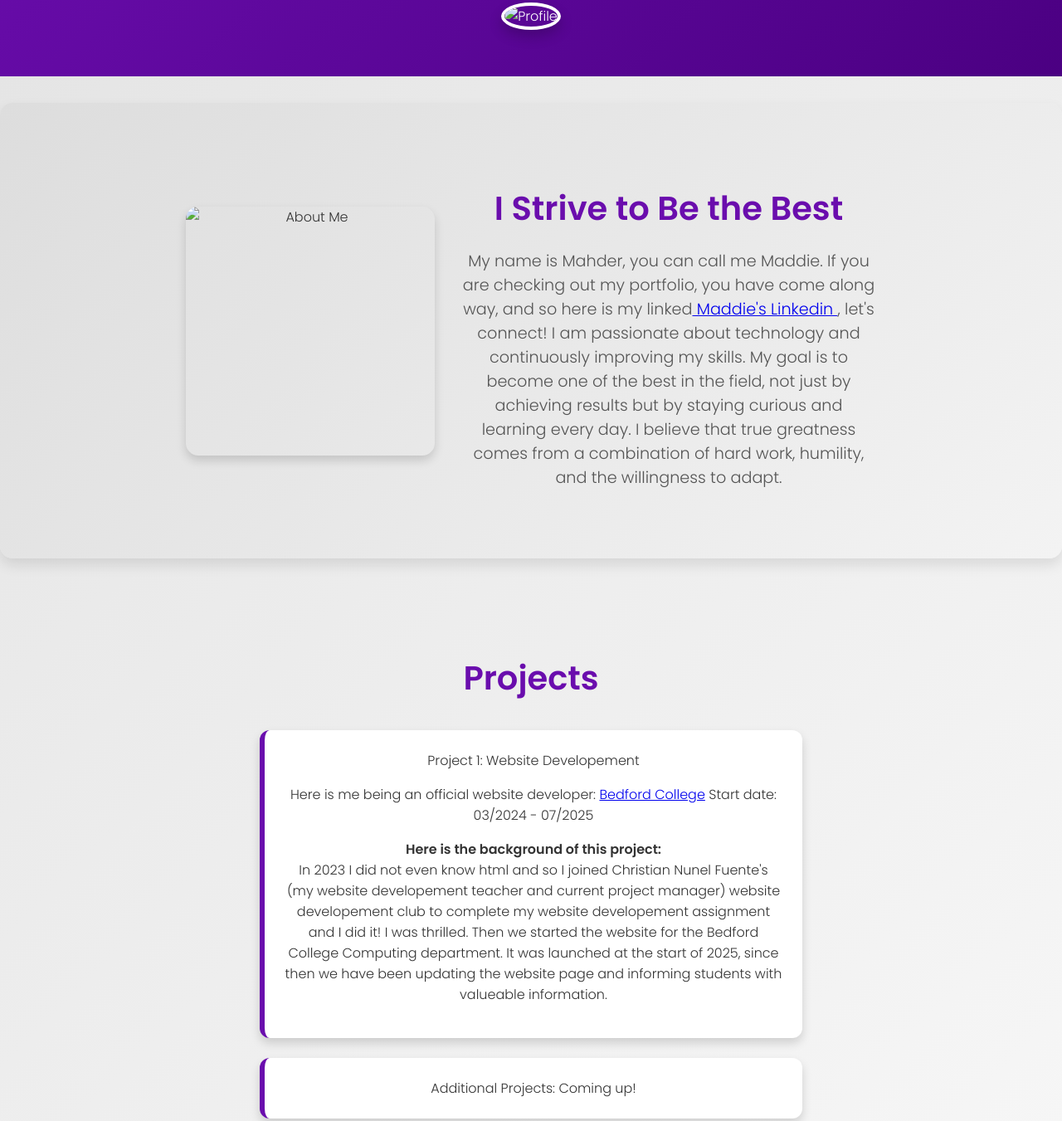
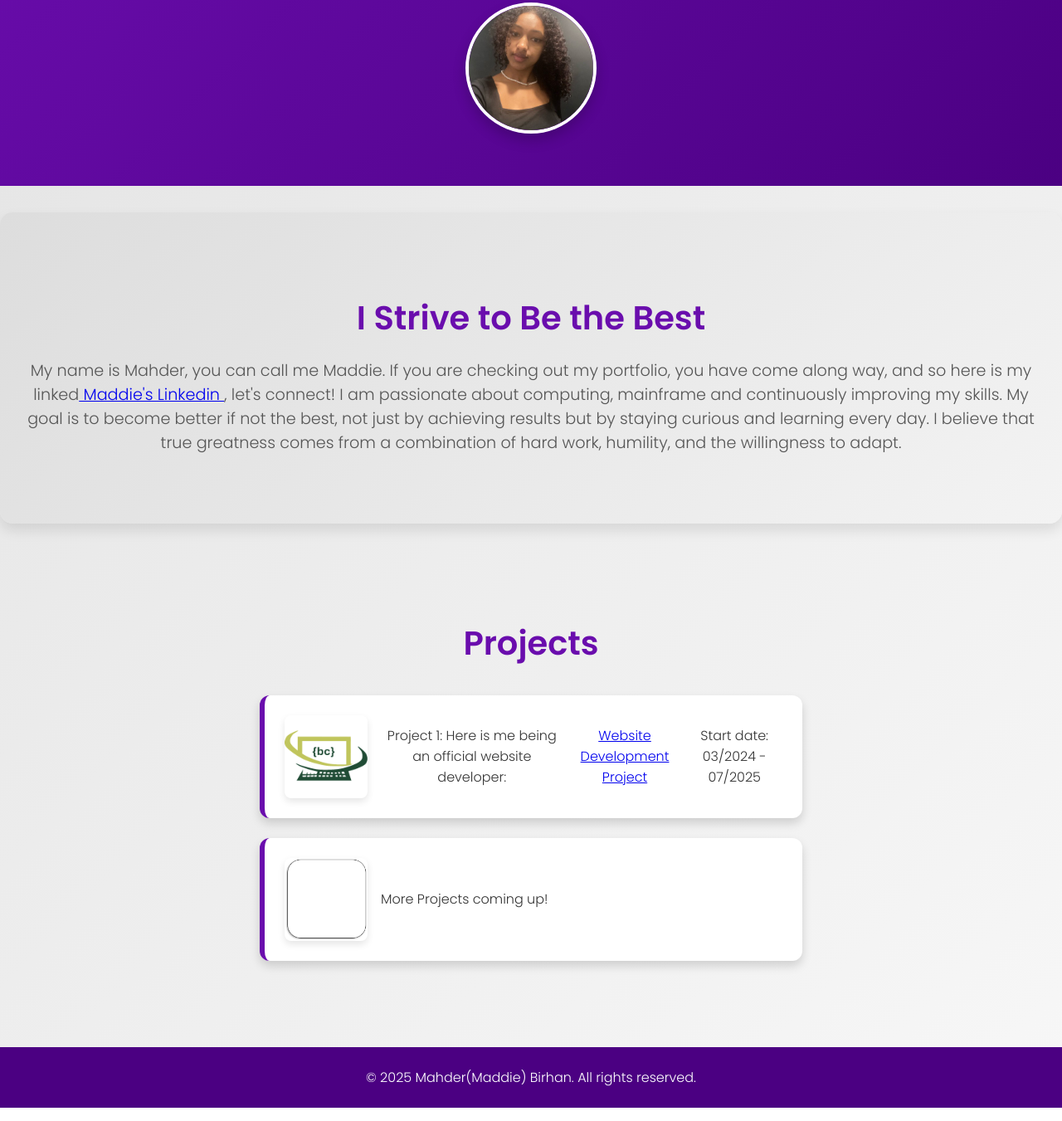
Before and after one commit to MaddieGit/portfolio, a plain HTML site: page index.html in a window 1280 px wide. Shown: the part 217-1568 px from the top of the page at 83% size. Drawn offline with Linux system fonts and the light colour scheme.

Commit message:
changes made

```diff
--- a/index.html
+++ b/index.html
@@ -7,7 +7,7 @@
     <link rel="preconnect" href="https://fonts.googleapis.com">
     <link rel="stylesheet" href="https://fonts.googleapis.com/css2?family=Poppins:wght@300;600&display=swap">
     <style>
-        body {
+       body {
             margin: 0;
             font-family: 'Poppins', sans-serif;
             background: linear-gradient(135deg, #e3e3e3, #f7f7f7);
@@ -51,14 +51,14 @@
             justify-content: center;
             gap: 2rem;
         }
-        .about-me img {
+        /*.about-me img {
             width: 300px;
             height: 300px;
             border-radius: 15px;
             box-shadow: 0 6px 12px rgba(0, 0, 0, 0.15);
-        }
+        }*/
         .about-me div {
-            max-width: 500px;
+            max-width: auto; /*500px*/
         }
         .about-me h2 {
             font-size: 2.5rem;
@@ -78,6 +78,15 @@
             box-shadow: 0 6px 12px rgba(0, 0, 0, 0.15);
             transition: transform 0.3s, box-shadow 0.3s;
             border-left: 6px solid #6a0dad;
+            display: flex;
+            align-items: center;
+            gap: 1rem;
+        }
+        .project img {
+            width: 100px;
+            height: 100px;
+            border-radius: 8px;
+            box-shadow: 0 4px 8px rgba(0, 0, 0, 0.1);
         }
         .project:hover {
             transform: scale(1.04);
@@ -99,35 +108,29 @@
 <body>
     <header>
         <h1>My Portfolio</h1>
-        <p>Coming intern at TES Enterprise Solution</p>
+        <p>Coming intern @TES Enterprise Solution</p>
         <p></p>
-        <img src="profile.jpg" alt="Profile" class="profile">
+        <img src="index.jpg" alt="Profile" class="profile">
     </header>
 
+
     <section class="about-me">
-        <img src="profile.jpg" alt="About Me">
+            <!--<img src="profile2.jpeg" alt="About Me 1">-->
         <div>
             <h2>I Strive to Be the Best</h2>
             <p>My name is Mahder, you can call me Maddie. If you are checking out my portfolio, you have come along way, and so here is my linked<a href="www.linkedin.com/in/mahder-maddie-birhan-704b24280"> Maddie's Linkedin </a>, let's connect!
 
-            I am passionate about technology and continuously improving my skills. My goal is to become one of the best in the field, not just by achieving results but by staying curious and learning every day. I believe that true greatness comes from a combination of hard work, humility, and the willingness to adapt.</p>
+            I am passionate about computing, mainframe and continuously improving my skills. My goal is to become better if not the best, not just by achieving results but by staying curious and learning every day. I believe that true greatness comes from a combination of hard work, humility, and the willingness to adapt.</p>
         </div>
     </section>
 
     <section>
         <h2 style="font-size: 2.5rem; color: #6a0dad;">Projects</h2>
-        <div class="project">Project 1: Website Developement
-            <p>
-                Here is me being an official website developer: <a href="https://bccomputing.net/"> Bedford College</a>
-                Start date: 03/2024 - 07/2025
-            </p>
-            <p>
-                <strong>Here is the background of this project:</strong><br>
-                In 2023 I did not even know html and so I joined Christian Nunel Fuente's (my website developement teacher and current project manager) website developement club to complete my website developement assignment and I did it! I was thrilled. Then we started the website for the Bedford College Computing department. It was launched at the start of 2025, since then we have been updating the website page and informing students with valueable information.
-            </p>
-
-         </div>
-        <div class="project">Additional Projects:  Coming up!</div>
+        <div class="project"><img src="logo.png" alt="Project 1">Project 1: Here is me being an official website developer: <a href="https://bccomputing.net/"> Website Development Project</a>
+        Start date: 03/2024 - 07/2025</div>
+        <div class="project"><img src="more_projects.png" alt="Project 2">More Projects coming up!</div>
+               <!-- <strong>Here is the background of this project:</strong><br>
+                In 2023 I did not even know html and so I joined Christian Nunel Fuente's (my website developement teacher and current project manager) website developement club to complete my website developement assignment and I did it! I was thrilled. Then we started the website for the Bedford College Computing department. It was launched at the start of 2025, since then we have been updating the website page and informing students with valueable information.  --->
         <!---<div class="project">Project 3: A brief description of the project.</div>--->
     </section>
 
```
Also changed, not shown: logo.png (added), more_projects.png (added).
